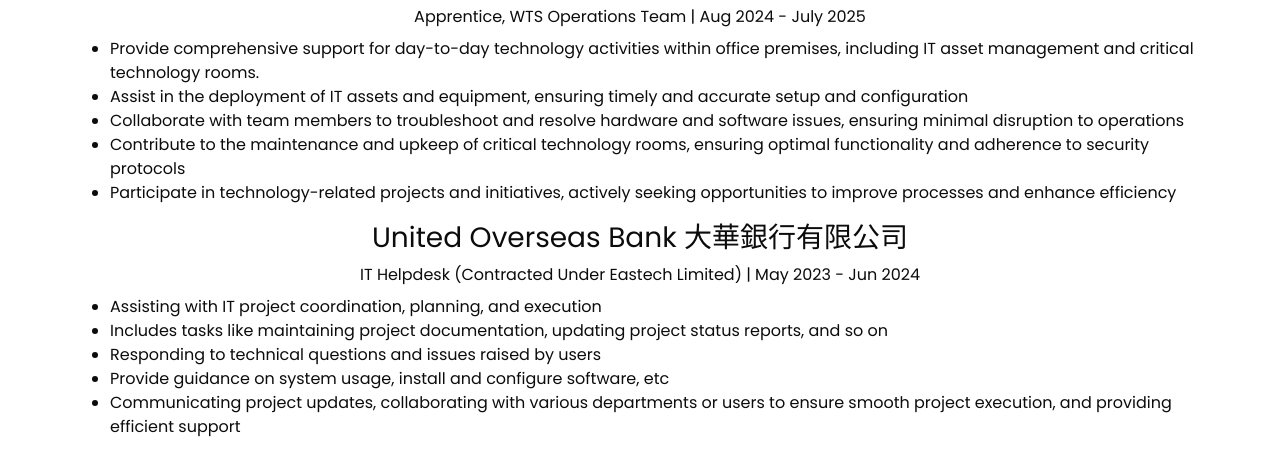
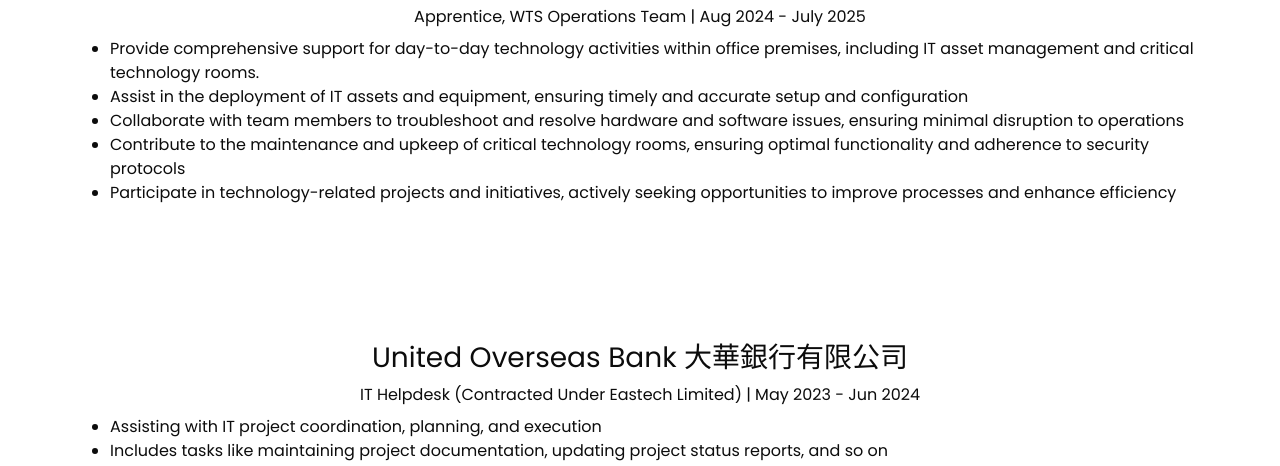
Before and after one commit to kitkatkate19/KateCV, a plain HTML site: page experience.html in a window 1280 px wide. Shown: the part 315-781 px from the top of the page. Drawn offline with Linux system fonts and the light colour scheme; a script that the page names is missing.

Commit message:
Update experience.html

```diff
--- a/experience.html
+++ b/experience.html
@@ -130,6 +130,11 @@
             </li>
           </ul>
         </table>
+
+        <p>&nbsp</p>
+        <p>&nbsp</p>
+        <p>&nbsp</p>
+
                 <h3>United Overseas Bank 大華銀行有限公司</h3>
         <label>IT Helpdesk (Contracted Under Eastech Limited) | May 2023 - Jun 2024</label>
         <table>
```
